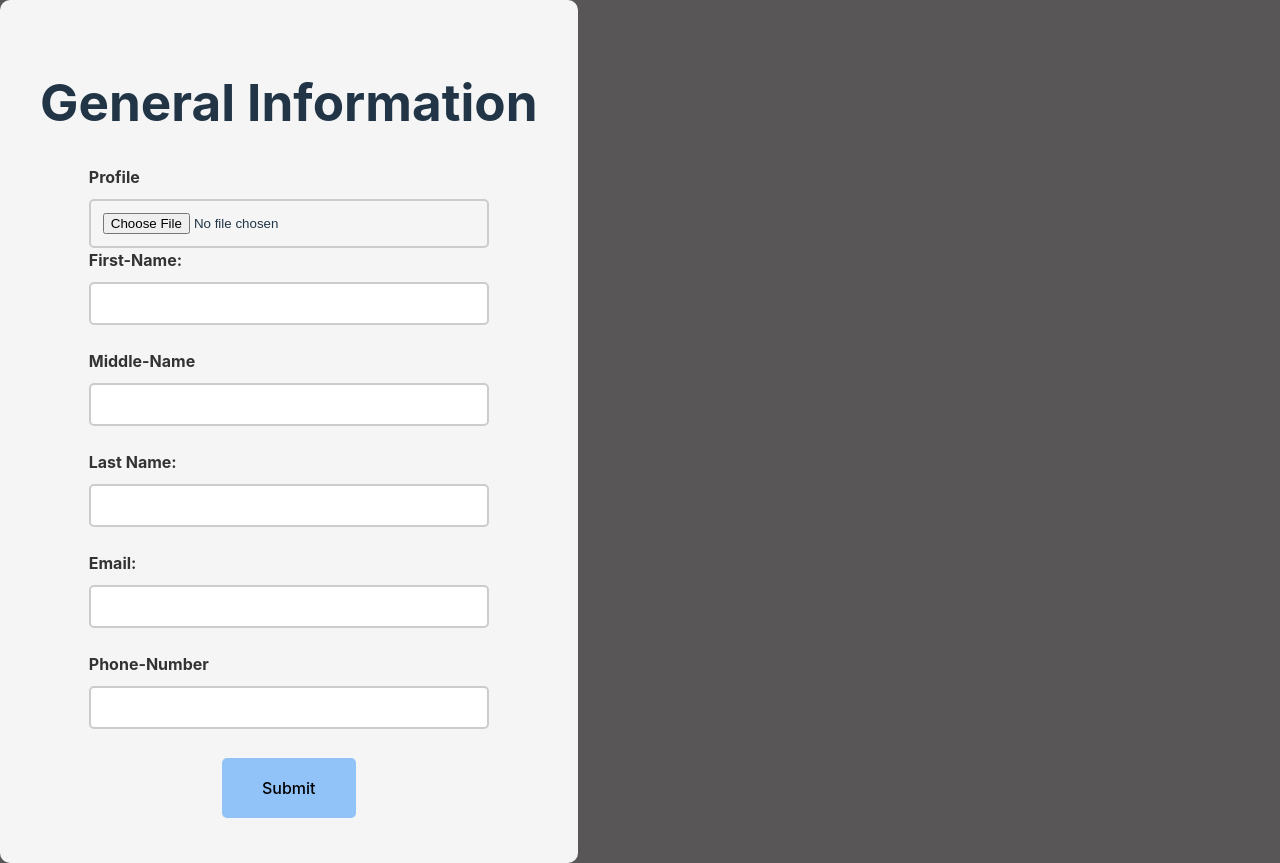
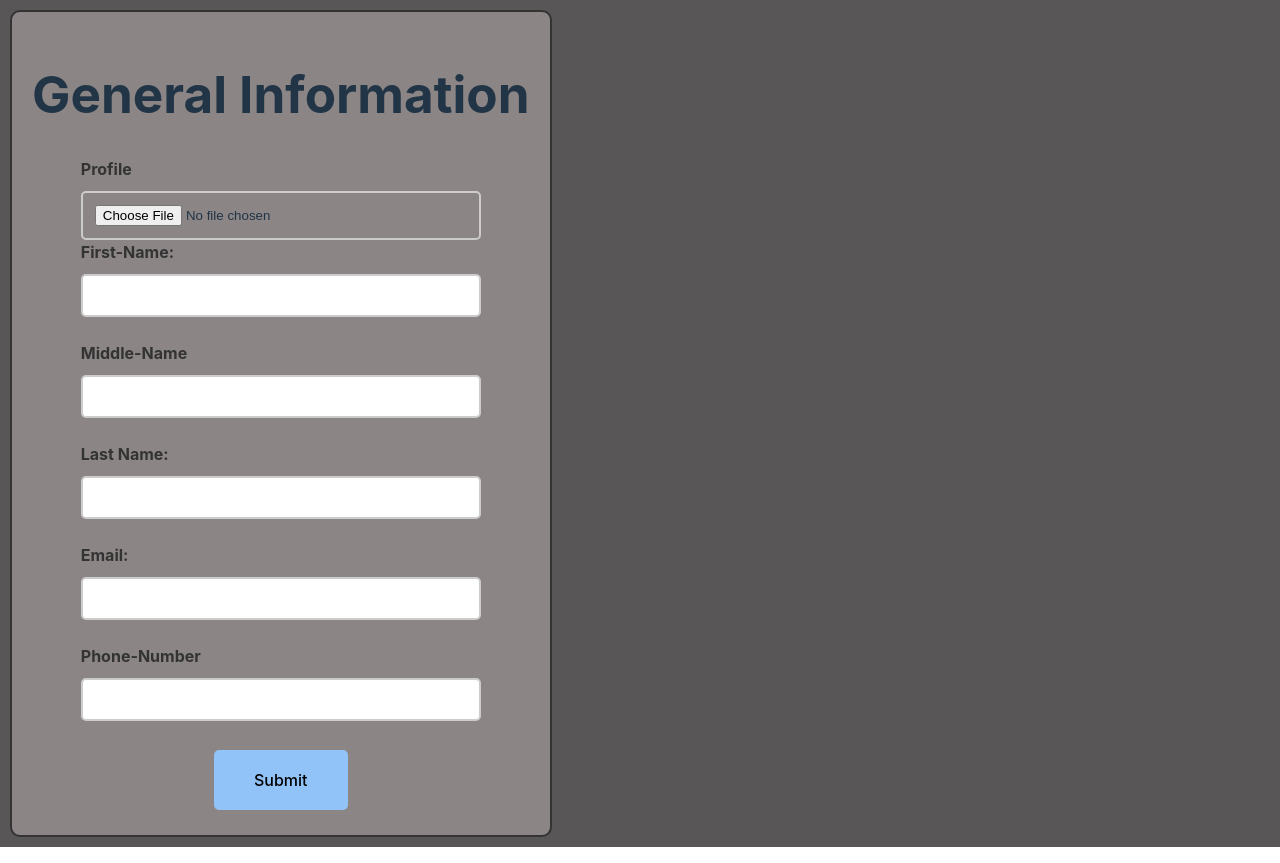
Before and after one commit to kubsamelkamu/CVApp, a React (Vite) app: page / in a window 1280 px wide. Built offline with nearby package versions, Linux system fonts and the light colour scheme.

Commit message:
removed un needed style

```diff
--- a/src/Component/GeneralInfo.module.css
+++ b/src/Component/GeneralInfo.module.css
@@ -2,12 +2,14 @@
     display: flex;
     flex-direction: column;
     align-items: center;
-    padding: 40px;
-    background-color: #f5f5f5;
+    margin: 10px;
+    padding: 20px;
+    border: 2px solid  #333;
+    background-color: rgb(139, 133, 133);
     border-radius: 10px;
     box-shadow:   0px 2px 5px rgba(0, 0, 0, 0.1);
+
 }
-
 
 .profilePicture{
     width: 200px;
```
